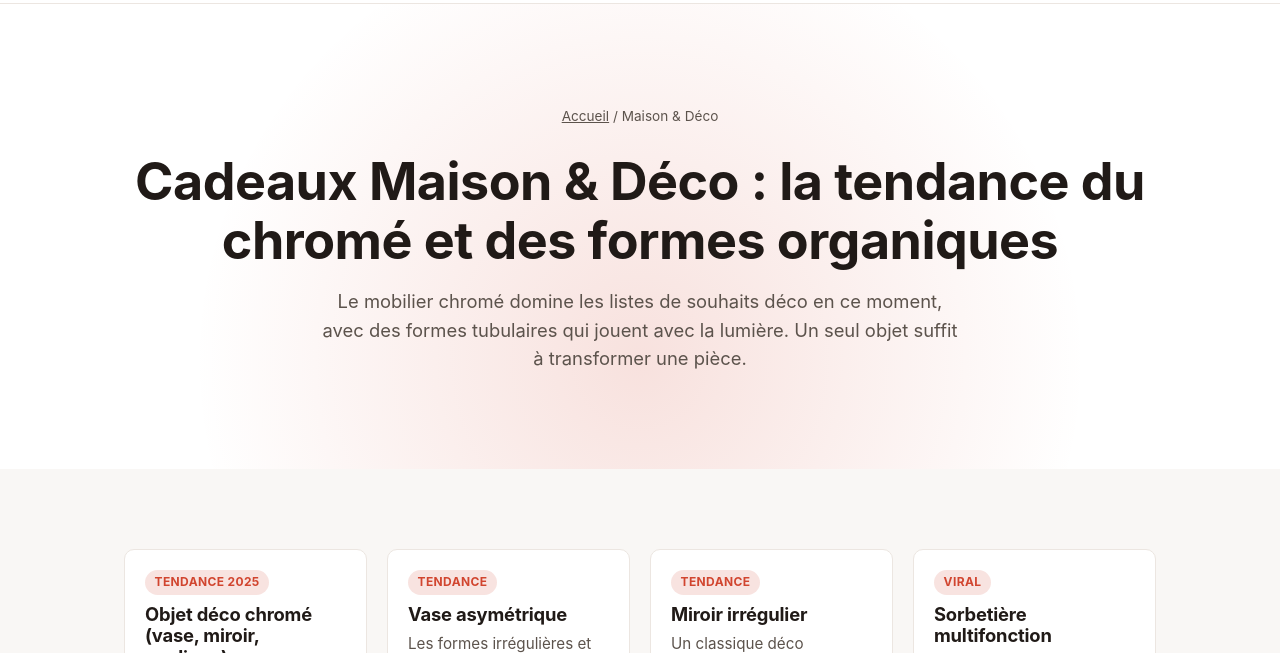
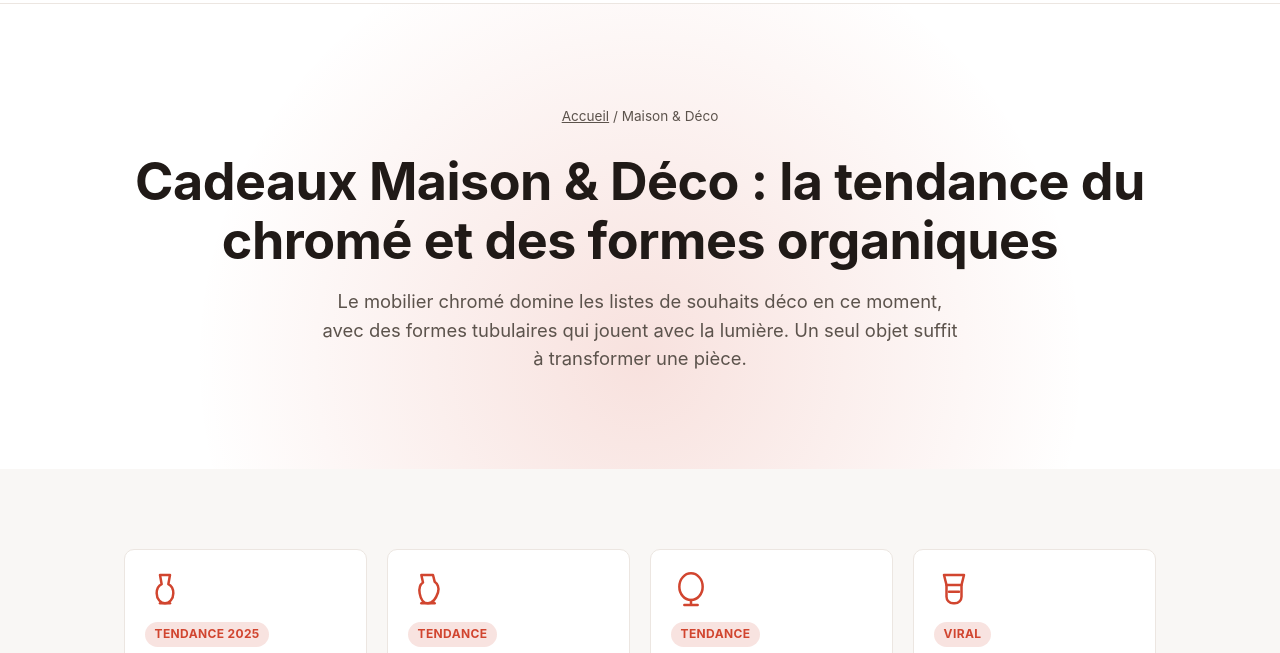
Before and after one commit to helvirekouoto/pepite, a website: page site/categories/maison-deco.html in a window 1280 px wide. Shown: the part 68-721 px from the top of the page. Drawn offline with Linux system fonts and the light colour scheme.

Commit message:
feat(site): icones SVG sur la page categorie Maison & Deco

```diff
--- a/site/categories/maison-deco.html
+++ b/site/categories/maison-deco.html
@@ -36,6 +36,7 @@
         <div class="grid-4">
           <article class="product-card">
             <div class="product-body">
+              <svg class="product-icon" viewBox="0 0 24 24" fill="none" stroke="currentColor" stroke-width="1.5" stroke-linecap="round" stroke-linejoin="round" aria-hidden="true"><path d="M9 3h6l-1 5.5c2 1 3 3 3 5.5 0 3.5-2.5 6-5 6s-5-2.5-5-6c0-2.5 1-4.5 3-5.5z"/><path d="M9 20h6"/></svg>
               <span class="badge-trend">Tendance 2025</span>
               <h3>Objet déco chromé (vase, miroir, applique)</h3>
               <p>Le fini chromé est en tête des listes de souhaits déco cette année — formes organiques et lumière.</p>
@@ -44,6 +45,7 @@
           </article>
           <article class="product-card">
             <div class="product-body">
+              <svg class="product-icon" viewBox="0 0 24 24" fill="none" stroke="currentColor" stroke-width="1.5" stroke-linecap="round" stroke-linejoin="round" aria-hidden="true"><path d="M8 3h7l1 4c1.5 1 3 3.5 2 6.5-1 3-3 6.5-6 6.5s-4.5-3-5-6c-.5-3 .5-5.5 2-6.5z"/><path d="M8 20h8"/></svg>
               <span class="badge-trend">Tendance</span>
               <h3>Vase asymétrique</h3>
               <p>Les formes irrégulières et l'art contemporain s'invitent dans la déco des intérieurs.</p>
@@ -52,6 +54,7 @@
           </article>
           <article class="product-card">
             <div class="product-body">
+              <svg class="product-icon" viewBox="0 0 24 24" fill="none" stroke="currentColor" stroke-width="1.5" stroke-linecap="round" stroke-linejoin="round" aria-hidden="true"><ellipse cx="12" cy="10" rx="7" ry="8"/><path d="M8 21h8M12 18v3"/></svg>
               <span class="badge-trend">Tendance</span>
               <h3>Miroir irrégulier</h3>
               <p>Un classique déco réinventé — effet immédiat sur n'importe quel mur.</p>
@@ -60,6 +63,7 @@
           </article>
           <article class="product-card">
             <div class="product-body">
+              <svg class="product-icon" viewBox="0 0 24 24" fill="none" stroke="currentColor" stroke-width="1.5" stroke-linecap="round" stroke-linejoin="round" aria-hidden="true"><path d="M6 3h12l-1.5 6h-9z"/><path d="M7.5 9v7a4 4 0 0 0 4 4h1a4 4 0 0 0 4-4V9"/><path d="M9 13h6"/></svg>
               <span class="badge-trend">Viral</span>
               <h3>Sorbetière multifonction</h3>
               <p>L'appareil devenu viral sur les réseaux pour transformer presque tout en glace onctueuse.</p>
```
